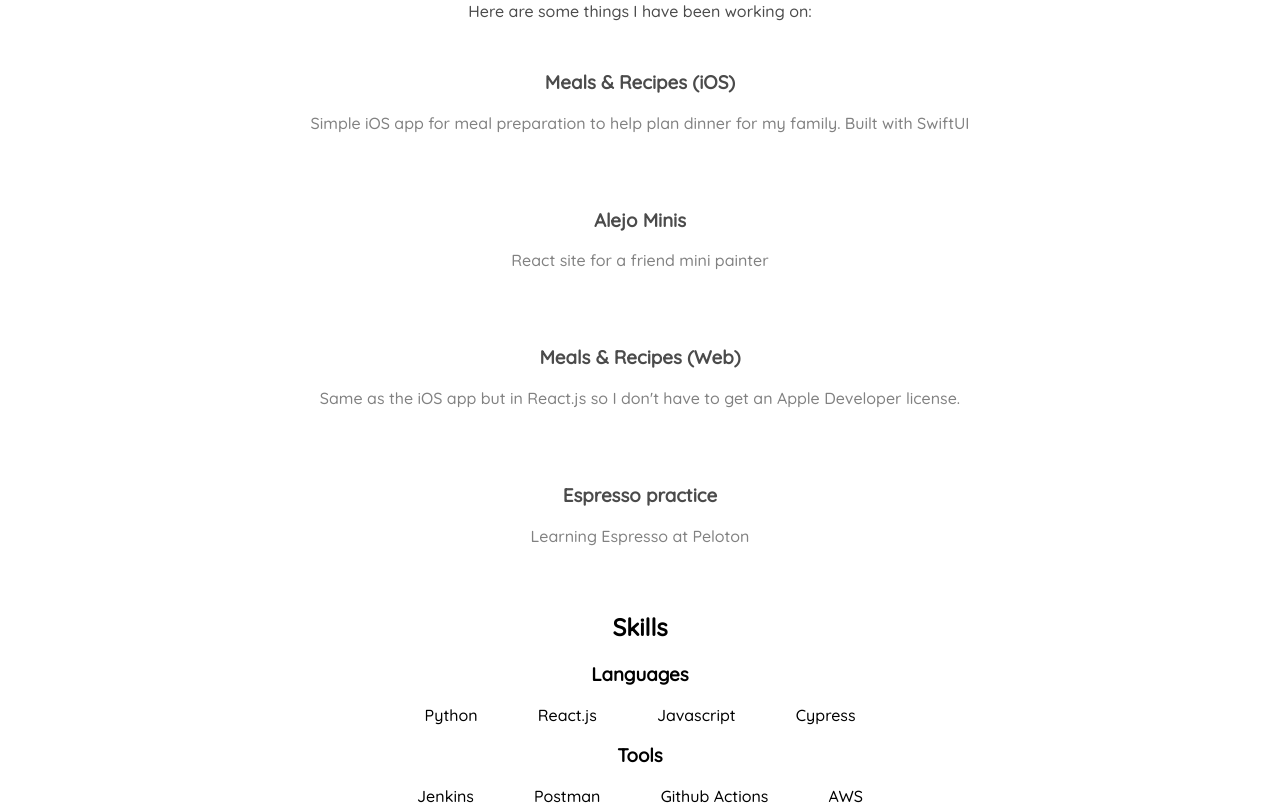
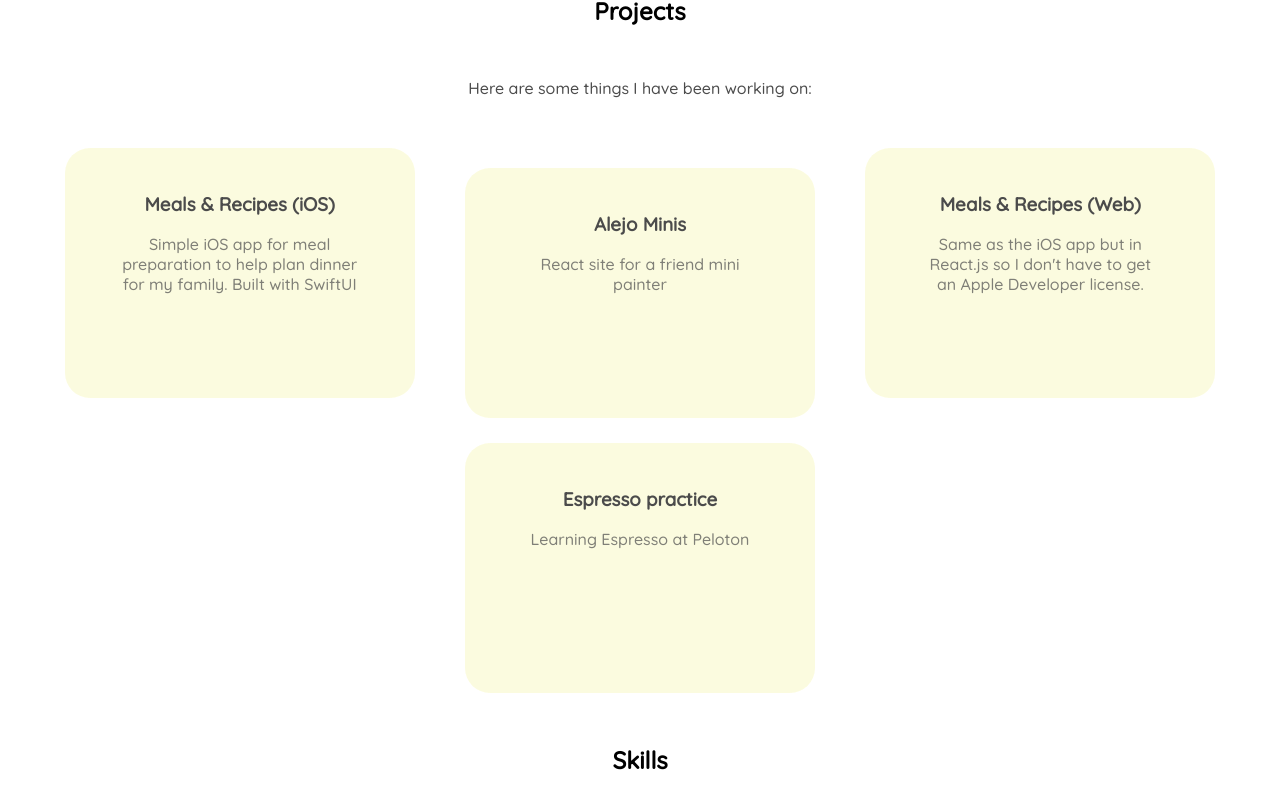
Before and after one commit to escosio/scottdantuono, a React (Create React App) app: page / in a window 1280 px wide. Shown: the part 330-1140 px from the top of the page. Built offline with nearby package versions, Linux system fonts and the light colour scheme.

Commit message:
adding colors

```diff
--- a/src/components/Header.js
+++ b/src/components/Header.js
@@ -4,7 +4,7 @@ import resume from "../assets/scott_dantuono_resume.pdf"
 
 export const Header = () => {
   return (
-    <div className="section">
+    <div className="header section">
       <h1>Hello, I'm Scott D.</h1>
       <p className="subtext fade-in-text">
         I've been doing QA for 10 years and now I want to build stuff too.
--- a/src/components/Projects.js
+++ b/src/components/Projects.js
@@ -27,12 +27,12 @@ export const Projects = () => {
   ];
 
   return (
-    <div id="projects" className="section">
+    <div id="projects" className="section project-card-container">
       <h2>Projects</h2>
       <p>Here are some things I have been working on:</p>
       {projects.map((project, i) => (
           <a href={project.link} target="_blank">
-        <div className="project-card">
+        <div sm className="project-card">
             <h3>{project.title}</h3>
           <p>{project.desc}</p>
         </div>
--- a/src/components/Skills.js
+++ b/src/components/Skills.js
@@ -1,7 +1,7 @@
 import React from "react";
 
 export const Skills = () => {
-    const langs = ["Python", "React.js", "Javascript", "Cypress"]
+    const langs = ["Python", "React.js", "Javascript", "Cypress.io"]
     const tools = ["Jenkins", "Postman", "Github Actions", "AWS"]
     return(
         <div id="skills" className="skills section">
--- a/src/css/App.css
+++ b/src/css/App.css
@@ -1,8 +1,10 @@
 .App {
   text-align: center;
-  /* font-family: 'Karla', sans-serif; */
   font-family: 'Quicksand', sans-serif;
-  margin: auto 10% auto;
+}
+
+.App p {
+  margin: 2% 10% 2%;
 }
 
 .App-logo {
@@ -56,6 +58,7 @@ p {
 p.visible {
   animation: fadeIn 4s;
 }
+
 .menu {
   text-align: right;
 }
@@ -88,11 +91,24 @@ nav li {
   opacity: 70%;
 }
 
+/* .header {
+  background-image: url("../assets/me.png");
+  opacity: 12%;
+} */
+
 /* Sections */
 
 .section {
   min-height: 200px;
   padding: 1%;
+}
+
+.section h2 {
+  /* color: white;
+  background-color: black; */
+  border-radius: 10px;
+  padding: .5% 2% .5%;
+  display:inline-block;
 }
 
 button {
@@ -113,17 +129,21 @@ ul {
 
 .skill-list {
   display: flexbox;
-  /* text-align: left; */
+  text-align: left;
+  margin: auto 20%;
   /* column-count: 2; */
 }
 
 .skill-item {
-  display: inline;
-  padding: 3%;
+  display: inline-flex;
+  padding: 2%;
+  background-color: gold;
+  border-radius: 10%;
+  margin: 1.5%;
 }
 
 .skill-item:hover {
-  color: gold;
+  color: white;
 }
 
 /* footer */
--- a/src/css/Projects.css
+++ b/src/css/Projects.css
@@ -1,24 +1,34 @@
 #projects div {
-    display: flexbox;
+    display: inline-block;
     text-wrap: wrap;
+    flex-wrap: wrap;
+    /* align-items: start; */
     padding: auto;
     /* text-align: center; */
 }
 
+.project-card-container {
+    /* display: flex; */
+    align-items: start;
+    flex-wrap: wrap;
+  }
+
 .project-card {
     /* background-color: grey; */
     background-image: url("");
-    /* max-width: 50%; */
-    padding: 1%;
+    padding: 2%;
     margin: 2% 2% auto;
     border-radius: 25px;
     opacity: 70%;
     border: 2px 2px black;
+    width: 300px;
+    background-color: lightgoldenrodyellow;
+    height: 200px;
 }
 
 .project-card:hover {
     /* background-color: lightgray; */
-    background-color: gold;
+    background-color: goldenrod;
     color: white;
     opacity: 80%;
 }
```
Also changed, not shown: src/assets/IMG_8297.JPG (added), src/assets/me.png (added).
